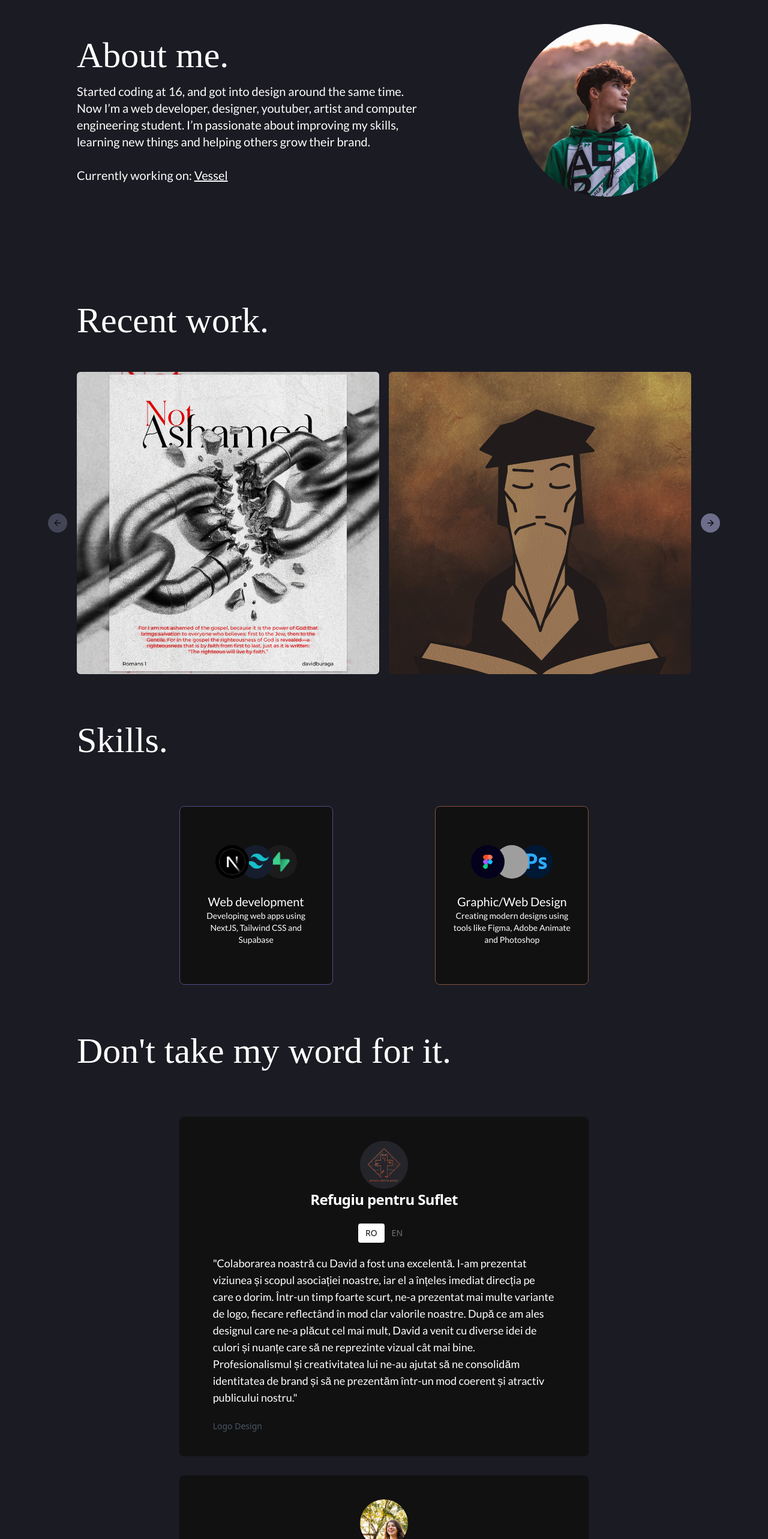
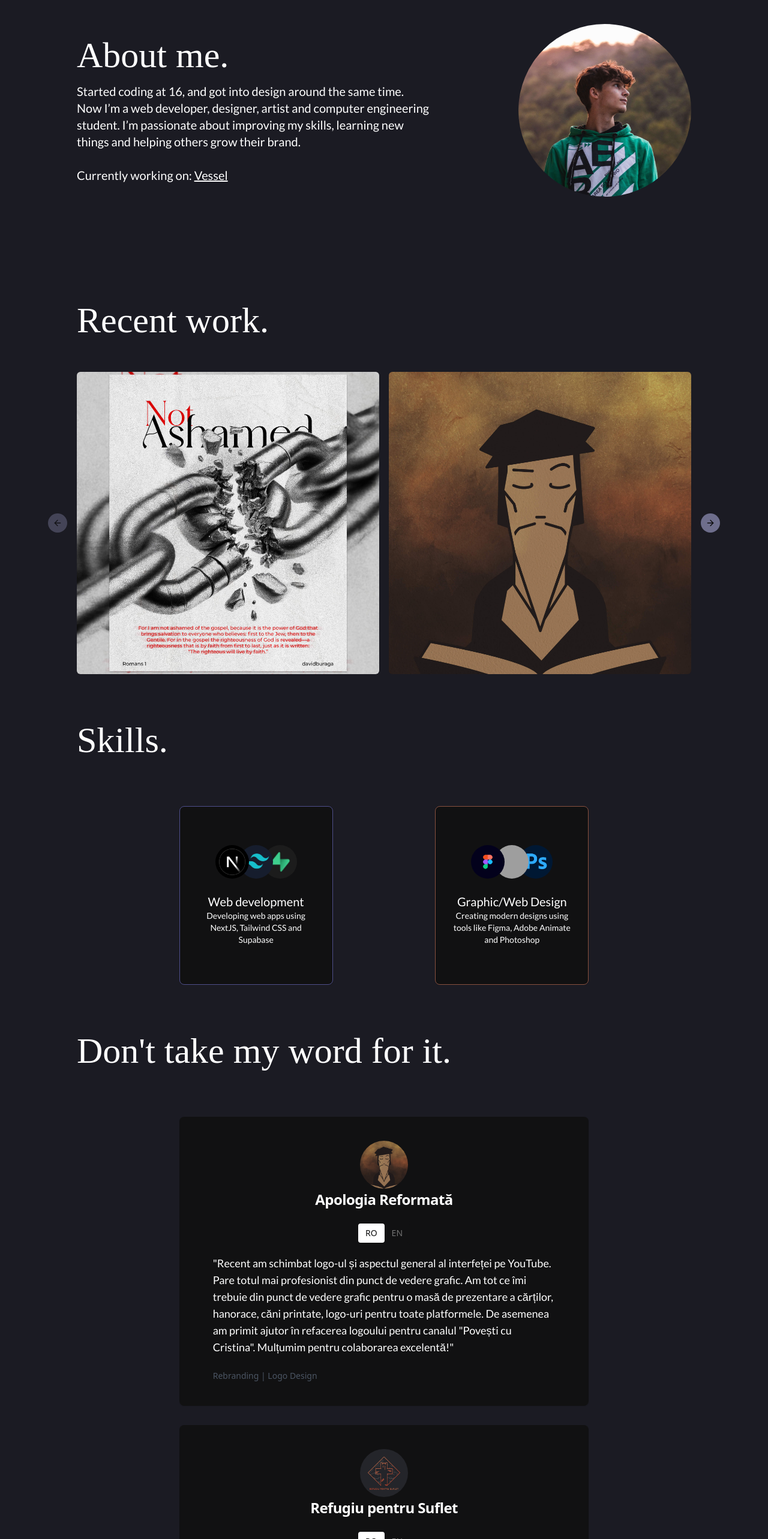
Before and after one commit to dawidy10/Portfolio, a Next.js app: page / in a window 1280 px wide. Shown: the part 920-3486 px from the top of the page at 60% size. Built offline with nearby package versions, Linux system fonts and the light colour scheme; grey boxes are pictures that could not be loaded; a web font is replaced by a local one.

Commit message:
UPDATE: Added testimonial and fixed call to action button

```diff
--- a/app/page.jsx
+++ b/app/page.jsx
@@ -50,8 +50,8 @@ export default function Home() {
 						<h1 className={`${styles.title} text-white text-6xl`}>About me.</h1>
 						<p className={`${styles.text} text-xl mt-4 text-white w-full md:w-4/5`}>
 							Started coding at 16, and got into design around the same time. Now I’m a web developer,
-							designer, youtuber, artist and computer engineering student. I’m passionate about improving
-							my skills, learning new things and helping others grow their brand.
+							designer, artist and computer engineering student. I’m passionate about improving my skills,
+							learning new things and helping others grow their brand.
 							<br />
 							<br />
 							Currently working on:{" "}
@@ -151,6 +151,42 @@ export default function Home() {
 					<Card className="bg-[#111112] border-0 text-white w-100 md:w-2/3 text-center py-4 md:px-8 mt-8 md:mt-0">
 						<CardHeader>
 							<div className="ml-auto mr-auto w-20 h-20 rounded-full overflow-hidden">
+								<Image src="/work/apologia1.jpg" width={100} height={100} className="object-cover" />
+							</div>
+							<CardTitle>Apologia Reformată</CardTitle>
+						</CardHeader>
+						<CardContent>
+							<Tabs defaultValue="ro">
+								<TabsList className="bg-[#111112]">
+									<TabsTrigger className="bg-[#111112]" value="ro">
+										RO
+									</TabsTrigger>
+									<TabsTrigger className="bg-[#111112]" value="en">
+										EN
+									</TabsTrigger>
+								</TabsList>
+								<TabsContent value="ro">
+									<p className={`${styles.text} text-left md:text-lg mt-4`}>
+										"Recent am schimbat logo-ul și aspectul general al interfeței pe YouTube. Pare
+										totul mai profesionist din punct de vedere grafic. Am tot ce îmi trebuie din
+										punct de vedere grafic pentru o masă de prezentare a cărților, hanorace, căni
+										printate, logo-uri pentru toate platformele. De asemenea am primit ajutor în
+										refacerea logoului pentru canalul "Povești cu Cristina". Mulțumim pentru
+										colaborarea excelentă!"
+									</p>
+								</TabsContent>
+								<TabsContent value="en">
+									<p className={`${styles.text} text-left`}></p>
+								</TabsContent>
+							</Tabs>
+						</CardContent>
+						<CardFooter>
+							<p className="text-sm text-gray-600">Rebranding | Logo Design</p>
+						</CardFooter>
+					</Card>
+					<Card className="bg-[#111112] border-0 text-white w-100 md:w-2/3 text-center py-4 mt-8 md:px-8">
+						<CardHeader>
+							<div className="ml-auto mr-auto w-20 h-20 rounded-full overflow-hidden">
 								<Image src="/work/refugiu.jpg" width={100} height={100} className="object-cover" />
 							</div>
 							<CardTitle>Refugiu pentru Suflet</CardTitle>
@@ -187,7 +223,7 @@ export default function Home() {
 							<p className="text-sm text-gray-600">Logo Design</p>
 						</CardFooter>
 					</Card>
-					<Card className="bg-[#111112] border-0 text-white w-100 md:w-2/3 text-center py-4 mt-8">
+					<Card className="bg-[#111112] border-0 text-white w-100 md:w-2/3 text-center py-4 mt-8 md:px-8">
 						<CardHeader>
 							<div className="ml-auto mr-auto w-20 h-20 rounded-full overflow-hidden">
 								<Image src="/anto.jpg" width={100} height={100} className="object-cover" />
@@ -225,7 +261,7 @@ export default function Home() {
 							<p className="text-sm text-gray-600">Web design | Web development</p>
 						</CardFooter>
 					</Card>
-					<Card className="bg-[#111112] border-0 text-white w-100 md:w-2/3 text-center py-4 mt-8">
+					<Card className="bg-[#111112] border-0 text-white w-100 md:w-2/3 text-center py-4 mt-8 md:px-8">
 						<CardHeader>
 							<div className="ml-auto mr-auto w-20 h-20 rounded-full overflow-hidden">
 								<Image src="/startpoint.png" width={100} height={100} className="object-cover" />
@@ -266,13 +302,16 @@ export default function Home() {
 						</CardFooter>
 					</Card>
 				</div>
-
-				<h1 className={`${styles.text} mt-32 text-center text-white text-2xl`}>
-					Need help with your own brand?
-				</h1>
-				<Link href="https://calendly.com/davidburaga10/discutie-1-la-1" target="blank">
-					<p className={`${styles.text} mt-20 underline text-center text-white text-2xl`}>Book a call.</p>
-				</Link>
+				<div className="w-100 flex-col items-center text-center">
+					<h1 className={`${styles.text} mt-32 text-center text-white font-bold text-2xl`}>
+						Need help with your own brand?
+					</h1>
+					<Button className={`${styles.cta} mt-8 text-xl`}>
+						<Link href="https://calendly.com/davidburaga10/discutie-1-la-1" target="blank">
+							<p>Book a call.</p>
+						</Link>
+					</Button>
+				</div>
 			</div>
 		</>
 	);
```
